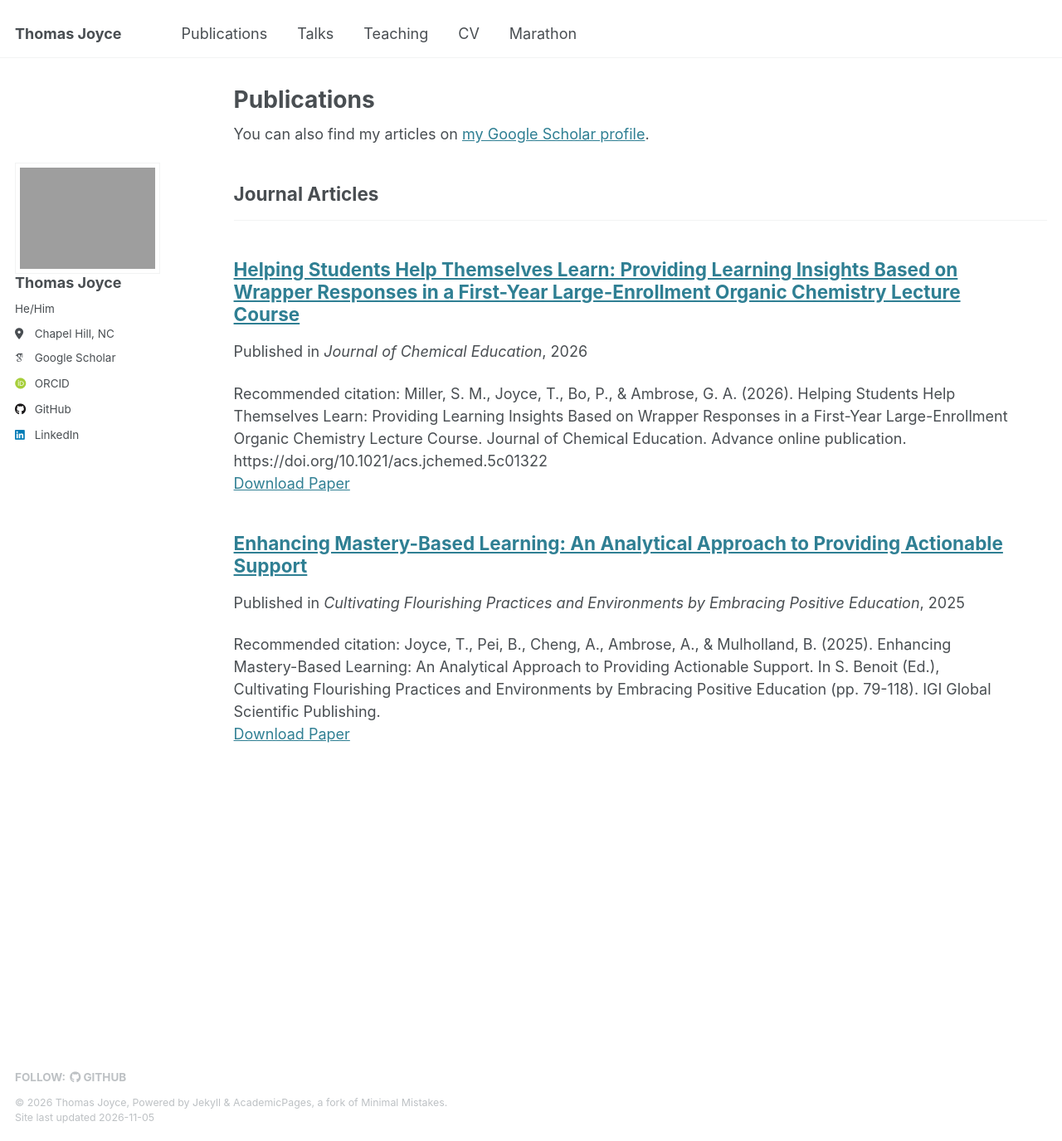
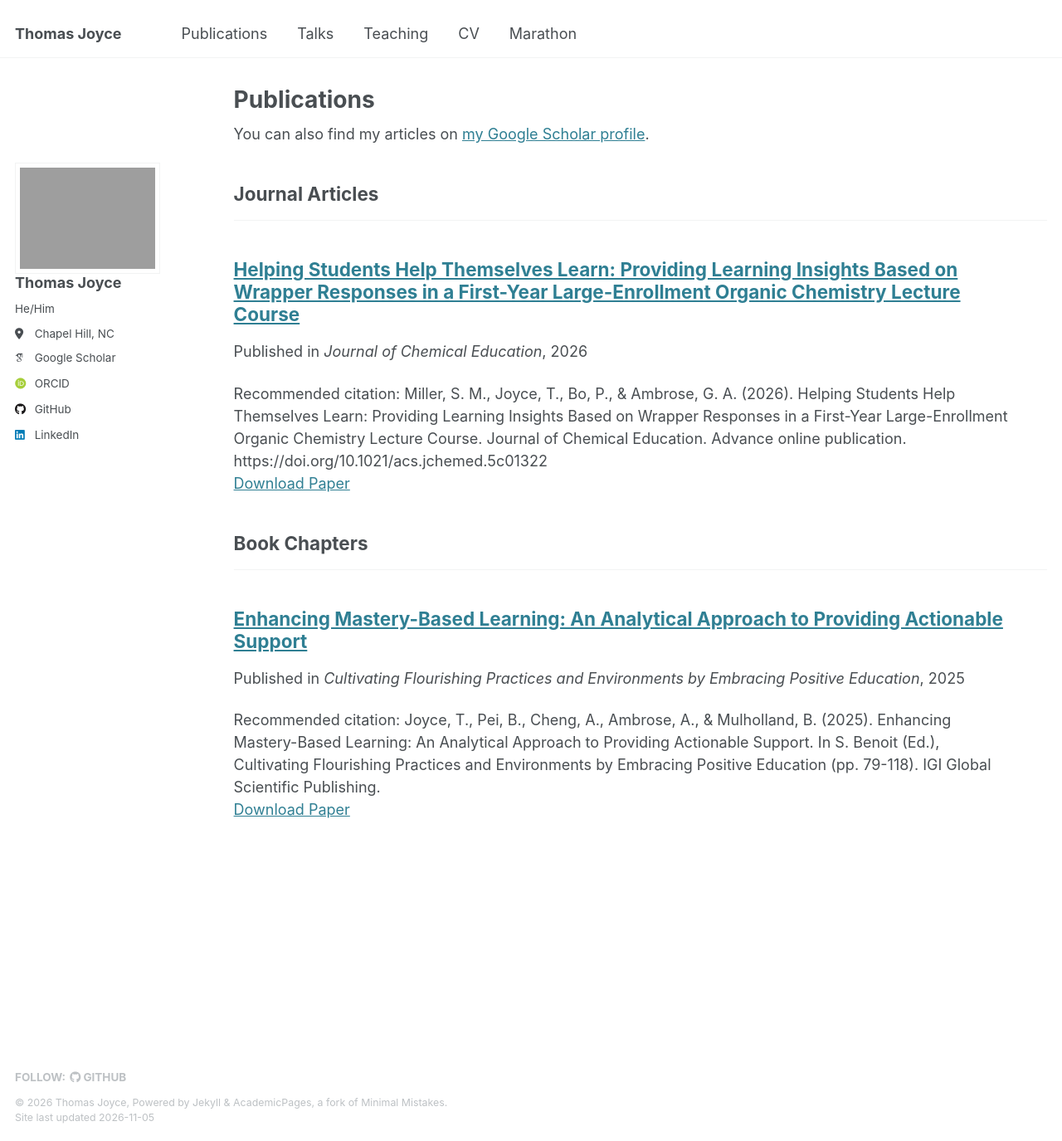
Before and after one commit to thomasjoyce7/personal-website, a Jekyll site: the page built from _pages/publications.html, in a window 1280 px wide and 1375 px high. Shown: the whole window at 83% size. Built offline with Jekyll 4.4.1, drawn with Linux system fonts in a browser that asks for light colours; some web fonts are replaced.

```diff
--- a/_config.yml
+++ b/_config.yml
@@ -45,6 +45,8 @@ publication_category:
     title: 'Books'
   manuscripts:
     title: 'Journal Articles'
+  book_chapters:
+    title: 'Book Chapters'
   conferences:
     title: 'Conference Papers'
 
```
Also changed, not shown: _publications/2009-10-01-paper-title-number-1.md (+1 -1 lines), 6 other files.
